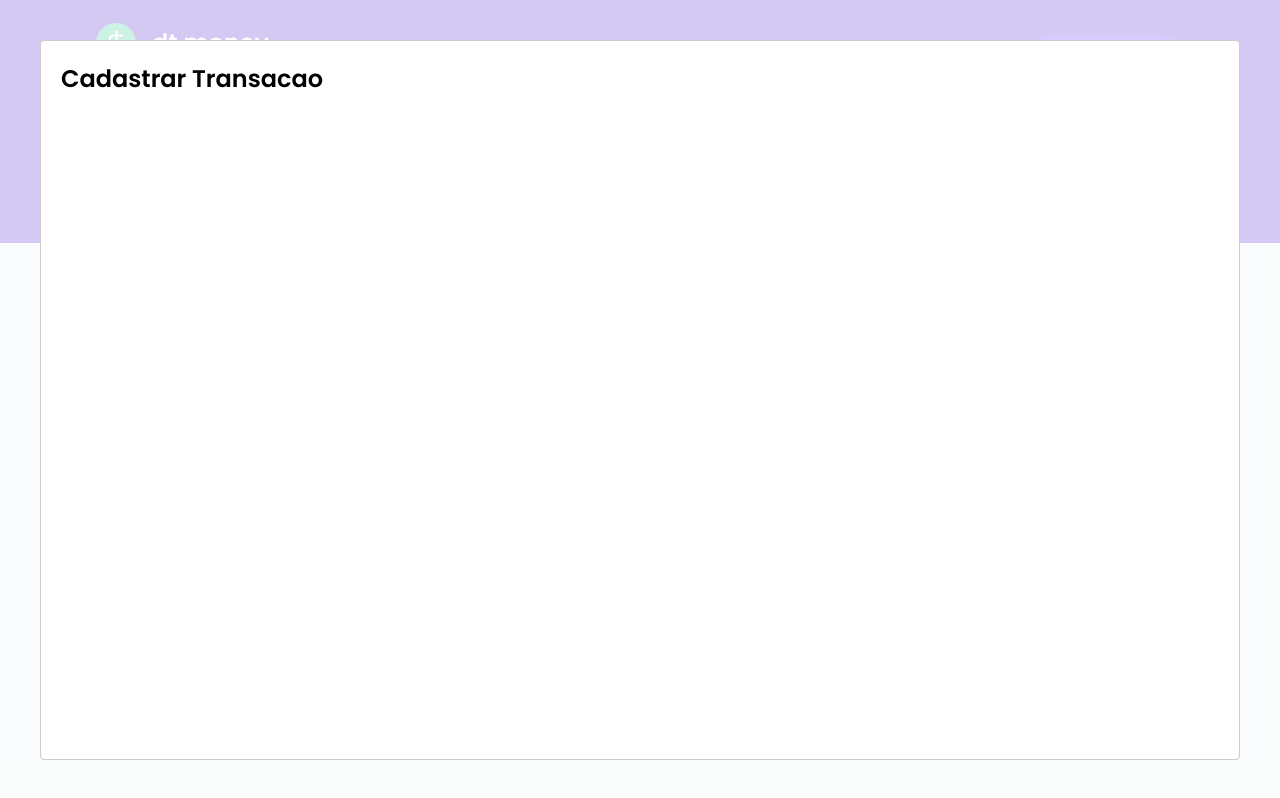
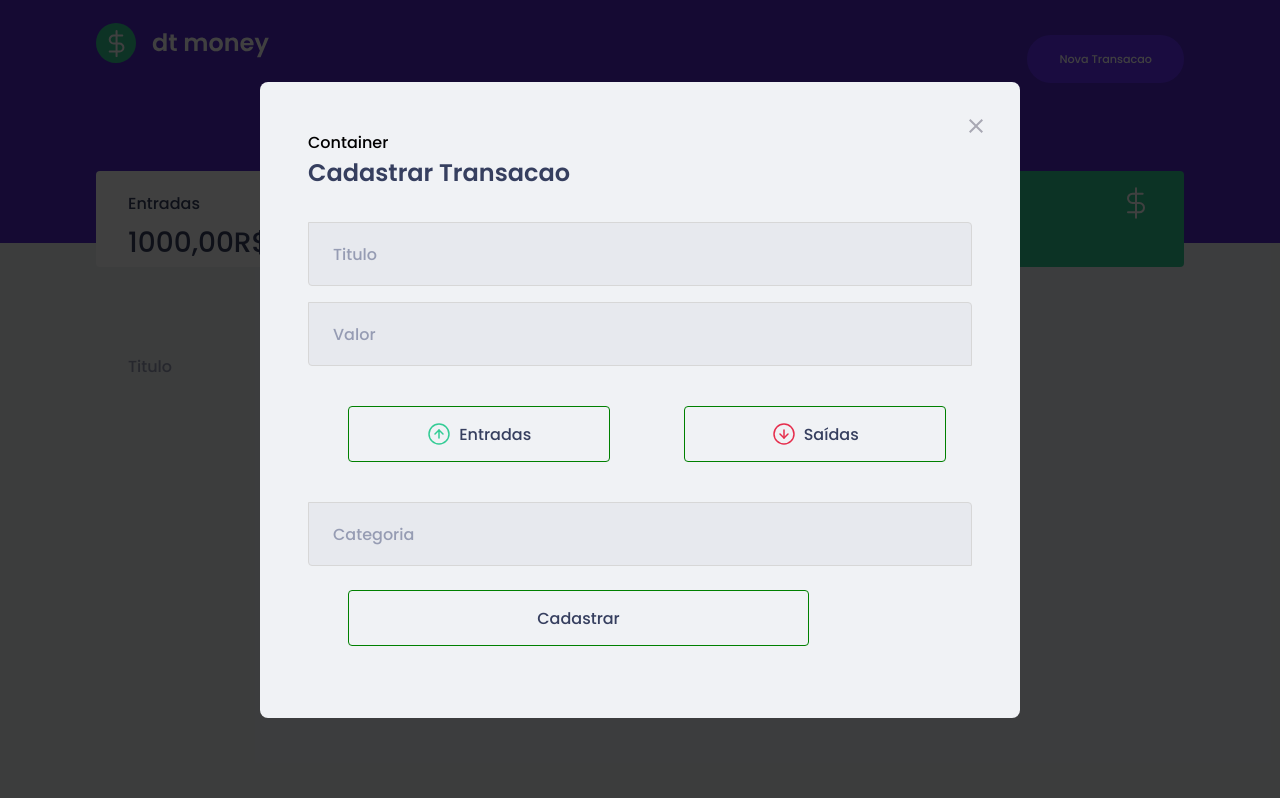
Before and after one commit to doug1993/dtmoney, a React (Create React App) app: page / in a window 1280 px wide. Both pictures are taken after a click on the button "Nova Transacao". Built offline with nearby package versions, Linux system fonts and the light colour scheme; what miragejs would draw is missing.

Commit message:
issue with isActivy class in button

```diff
--- a/src/components/NewTransactionsModal/index.tsx
+++ b/src/components/NewTransactionsModal/index.tsx
@@ -1,4 +1,10 @@
 import Modal from 'react-modal'
+import {Container,TransactionTypeContainer,RadioBox} from './styles'
+import closeImg from '../../assets/exit.svg'
+import incomeImg from '../../assets/Entradas.svg'
+import outcomeImg from '../../assets/Saídas.svg'
+import { useState } from 'react'
+
 
 interface NewTransactionsModalProps{
     isOpen: boolean
@@ -8,11 +14,59 @@ interface NewTransactionsModalProps{
 
 
 export function NewTransactionsModal ({isOpen,onRequestClose}: NewTransactionsModalProps){
+
+    const [ type, setType] = useState('deposit')
+
     return (
-        <Modal  isOpen={isOpen}
-            onRequestClose={onRequestClose}
+
+
+    <Modal
+        isOpen={isOpen}
+        onRequestClose={onRequestClose}
+        overlayClassName="react-modal-overlay"
+        className="react-modal-content"
     >
+        <button type="button" id="exit" onClick= {onRequestClose} >
+            <img src={closeImg} alt="Fechar Modal"/>
+        </button>
+        <Container> Container
+
                     <h2>Cadastrar Transacao</h2>
+                    <input placeholder="Titulo" />
+
+                    <input type="number"placeholder="Valor" />
+
+                    <TransactionTypeContainer>
+                        <RadioBox
+                            /* se type = deposit  entao class será active senao nao recebe nada
+                             className={type==='deposit'?'active':''}
+                              */
+                            id ="category"
+                            onClick={()=>{setType('deposit');}}
+
+                            isActive={type ==='deposit'}
+                        >
+                            <img src={incomeImg} alt="Entradas"  /> Entradas
+                        </RadioBox>
+
+                        <RadioBox
+
+                        id ="category"
+                        onClick={()=>{setType('withdraw');}}
+                        isActive={type==='withdraw'}
+                        >
+                            <img src={outcomeImg} alt="Saídas"  />  <p>Saídas</p>
+                        </RadioBox>
+
+                    </TransactionTypeContainer>
+
+
+                    <input placeholder="Categoria" />
+
+                    <button type="submit">
+                        Cadastrar
+                    </button>
+        </Container>
     </Modal>
     )
 }
--- a/src/components/NewTransactionsModal/styles.ts
+++ b/src/components/NewTransactionsModal/styles.ts
@@ -1,4 +1,113 @@
+import { prependOnceListener } from 'process'
 import styled from 'styled-components'
 
-export const Container = styled.div`
+export const Container = styled.form`
+    h2{
+        color: var(--text-title);
+        font-size: 1.5rem;
+        margin-bottom: 2rem;
+    }
+    input{
+        width: 100%;
+        padding: 0 1.5rem;
+        height: 4rem;
+        border-radius: 0%.25rem;
+
+        border: 1px solid #d7d7d7;
+        background: #e7e9ee;
+        font-weight: 400;
+        font-size: 1rem;
+
+        &::placeholder{
+            color: var(--text-body);
+        }
+
+        & + input{
+            margin-top: 1rem;
+        }
+    }
+    button{
+
+        width: 80%;
+        max-width: 461px;
+        padding: 0.5rem;
+        height: 3.5rem;
+        background: var(--background);
+        color: var(--text-title);
+        border-radius: 0.25rem;
+        border: 1px solid green;
+        font-size: 1rem;
+        margin: 1.5rem;
+        margin-left: 2.5rem;
+
+        transition: color 0.7s ;
+            transition: box-shadow 0.7s ;
+            transition: filter 0.7s ;
+        &:hover{
+            color: var(--green);
+            box-shadow: 0 0 32px 1px rgba(0, 250, 50, .4);
+            filter: brightness(0.96);
+        }
+    }
+
+
+
 `
+export const TransactionTypeContainer = styled.div `
+    margin: 1rem 0;
+    display: grid;
+    grid-template-columns: 1fr 1fr;
+    gap: 0.5rem;
+
+    button#category{
+
+    }
+`
+
+interface RadioBoxProps {
+    isActive: boolean;
+
+}
+
+export const RadioBox = styled.button<RadioBoxProps>`
+    height: 4rem;
+        border:  1px solid #d7d7d7;
+        border-radius: 0.5rem;
+
+        background: ${(props)=>{return props.isActive ? '#ccc ' : 'transparent'}};
+
+        display: flex;
+        align-items: center;
+        justify-content: center;
+
+        margin-left: 1.5rem;
+
+
+        color: var(--text-title);
+        :nth-child(1){
+            transition: color 0.7s ;
+
+
+            &:hover{
+            color: var(--green);
+            box-shadow: 0 0 32px 1px rgba(0, 250, 50, .4);
+                   }
+        }
+        :nth-child(2){
+            transition: color 0.7s ;
+            transition: box-shadow 0.7s ;
+
+            &:hover{
+            color: var(--red);
+            box-shadow: 0 0 32px 1px rgba(250, 0, 50, .4);
+
+        }
+        }
+
+        img{
+            margin-right: 0.5rem;
+            width: 24px;
+            height: 24px;
+        }
+
+`
--- a/src/components/TransactionsTable/index.tsx
+++ b/src/components/TransactionsTable/index.tsx
@@ -18,26 +18,8 @@ export function TransactionsTable(){
                         <th>Data</th>
                     </tr>
                 </thead>
-                <tbody>
-                    <tr>
-                        <td>Desenvolvimento de Website</td>
-                        <td className="deposit">R$20.000</td>
-                        <td>Desenvolvimento</td>
-                        <td>15/11/2021</td>
-                    </tr>
-                    <tr>
-                        <td>Aluguel Imovel</td>
-                        <td className="withdraw">-R$100.000</td>
-                        <td>Desenvolvimento</td>
-                        <td>15/11/2021</td>
-                    </tr>
-                    <tr>
-                        <td>Mantimentos</td>
-                        <td className="withdraw">-R$1.200</td>
-                        <td>Desenvolvimento</td>
-                        <td>15/11/2021</td>
-                    </tr>
-                </tbody>
+
+
             </table>
         </Container>
     )
--- a/src/index.tsx
+++ b/src/index.tsx
@@ -9,13 +9,7 @@ createServer({
 
     this.get('/transactions',()=>{
       return[
-        {
-          id: 1,
-          title: 'Transaction 1',
-          amount: 400,
-          type: 'deposit',
-          category: 'Work'
-        }
+
       ]
     })
   }
--- a/src/styles/global.ts
+++ b/src/styles/global.ts
@@ -46,5 +46,41 @@ export const GlobalStyle =  createGlobalStyle`
             opacity: 0.955;
             cursor: not-allowed
         }
+        .react-modal-overlay{
+            background:  rgba(0,0,0,0.75);
+            position: fixed;
+            top: 0;
+            bottom: 0;
+            right: 0;
+            left: 0;
 
+            display: flex;
+            align-items: center;
+            justify-content: center;
+
+        };
+
+        .react-modal-content{
+            width: 100%;
+            max-width: 760px;
+            background: var(--background);
+            padding: 3rem;
+            position: relative;
+            border-radius: 0.5rem;
+
+        }
+
+        button#exit{
+        border: 0;
+        background: transparent;
+        position: absolute;
+        right: 1.5rem;
+        top: 1.5rem;
+
+        transition: filter 0.7s;
+        &:hover{
+            filter: brightness(0.4)
+        }
+
+    }
 `
```
Also changed, not shown: src/assets/closeImg.svg (added), src/assets/exit.svg (added).
